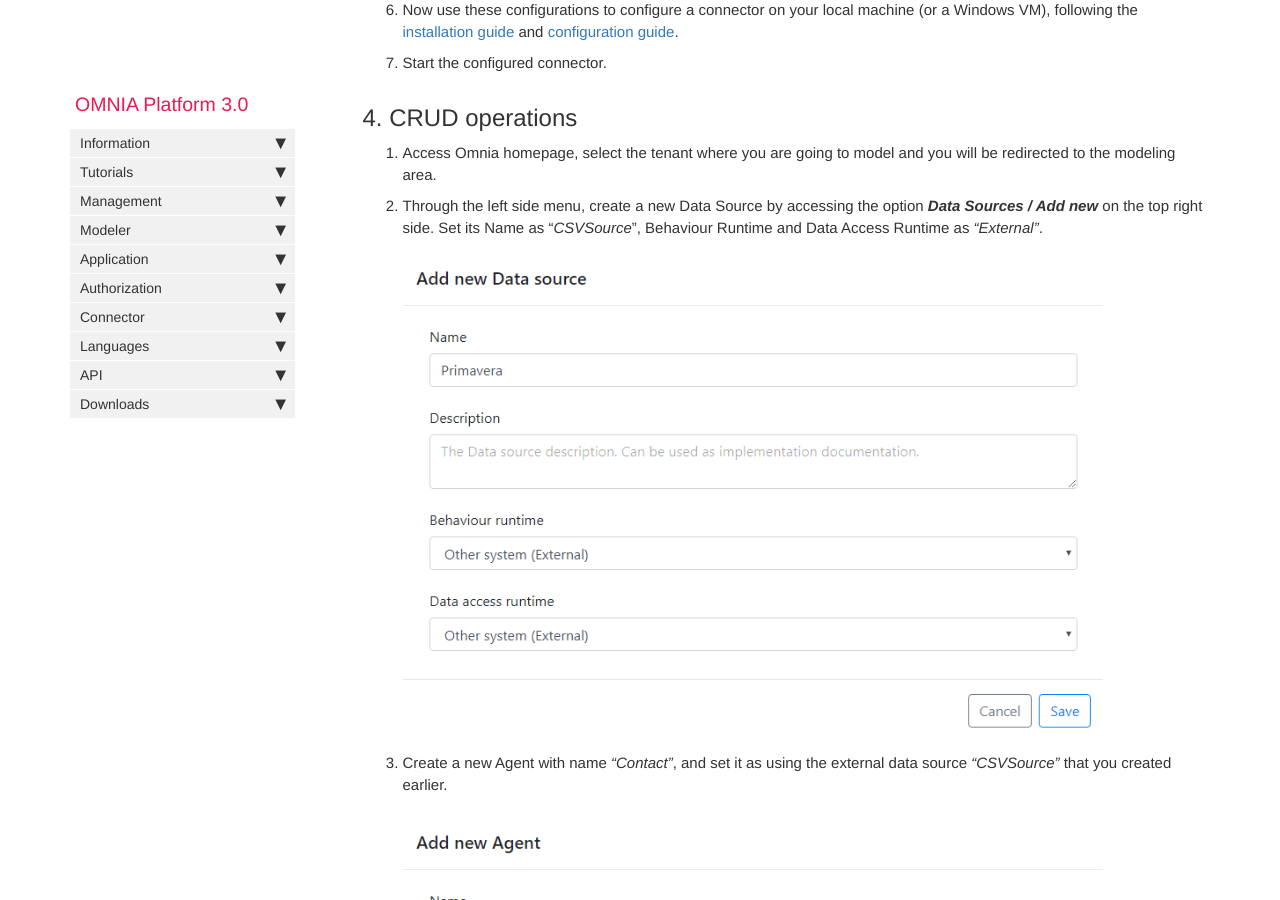
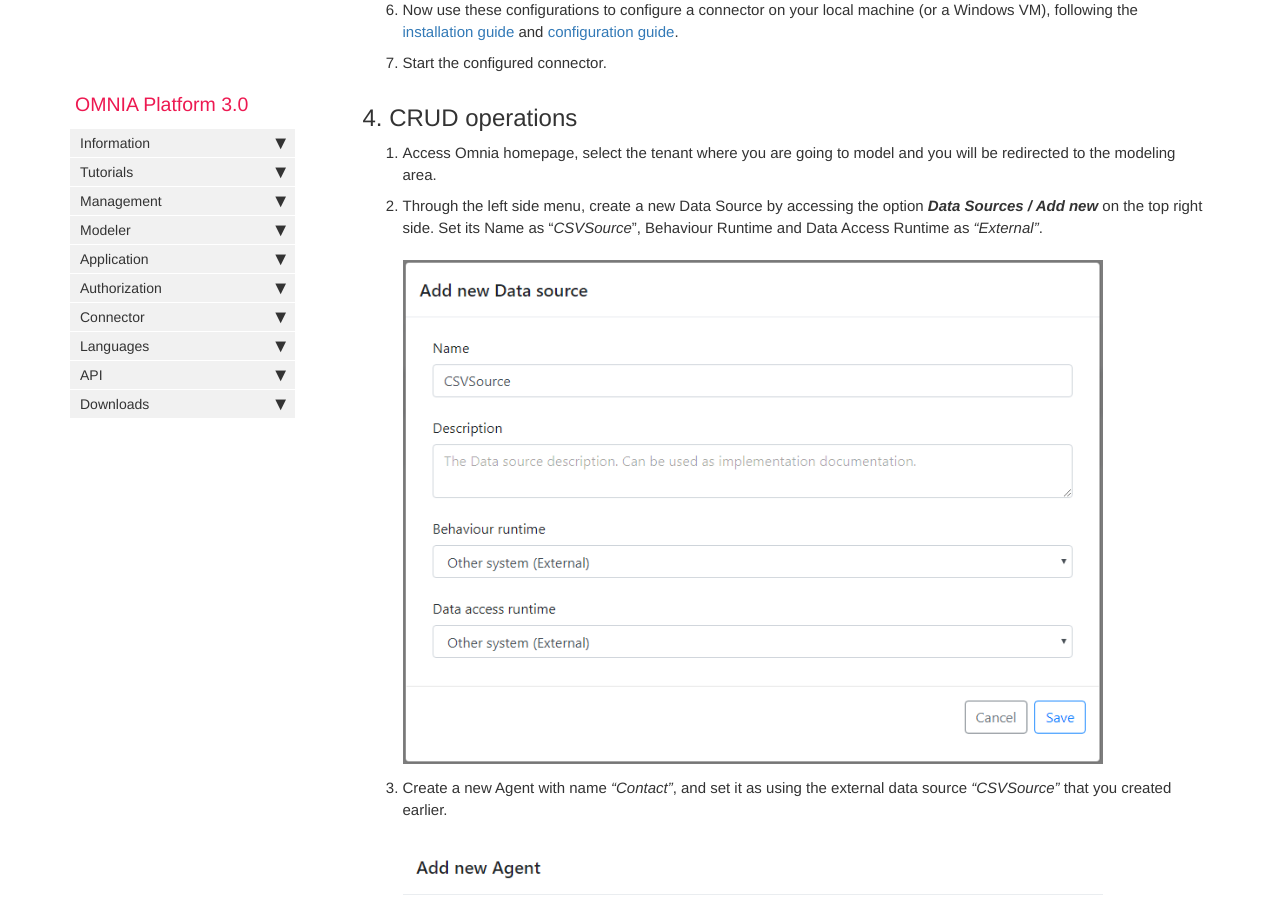
Before and after one commit to daniel8lopes/omnia3, a Jekyll site: the page built from docs/pages/omnia3/Tutorials/omnia3_connectortutorial.md, in a window 1280 px wide and 900 px high, scrolled down 994 px. Built offline with Jekyll 4.4.1, drawn with Linux system fonts in a browser that asks for light colours; nearby versions of some CDN libraries; comment, search, counter and statistics services are not loaded.

Commit message:
Update omnia3_connectortutorial.md

```diff
--- a/docs/pages/omnia3/Tutorials/omnia3_connectortutorial.md
+++ b/docs/pages/omnia3/Tutorials/omnia3_connectortutorial.md
@@ -44,7 +44,7 @@ This tutorial assumes that you have created a OMNIA tenant ([click here to see h
 
 2. Through the left side menu, create a new Data Source by accessing the option ***Data Sources / Add new*** on the top right side. Set its Name as "*CSVSource*", Behaviour Runtime and Data Access Runtime as *"External"*.
 
-    ![Modeler create DataSource](/images/tutorials/primaveraconnector/add-new-datasource.png)
+    ![Modeler create DataSource](/images/tutorials/csvconnector/application_datasource.png)
 
 3. Create a new Agent with name *"Contact"*, and set it as using the external data source *"CSVSource"* that you created earlier.
 
```
